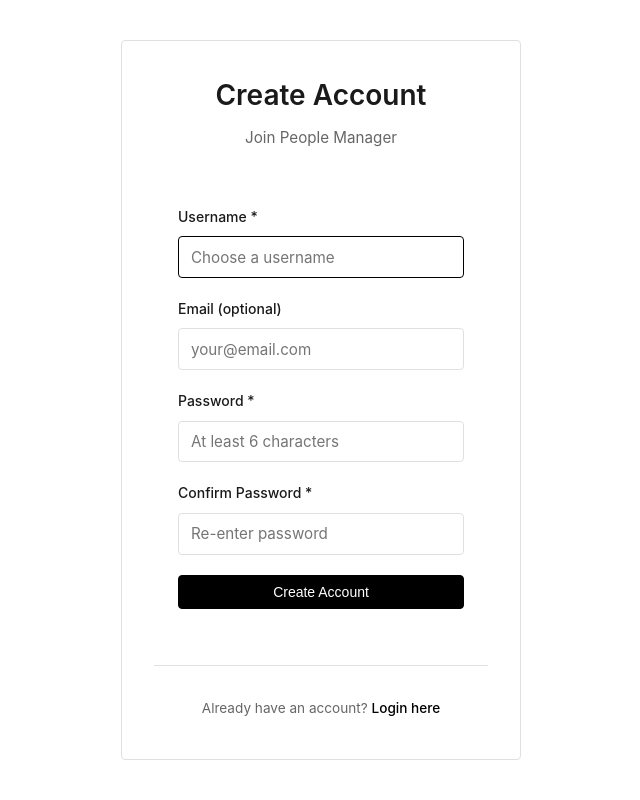
After one commit to fragenabhishek/People-Manager, a Flask app: page /register in a window 1280 px wide. The commit adds this page. Shown: the whole page, without its empty margins (319-959 px from the left). Run offline with Flask 3, Linux system fonts and the light colour scheme.

Commit message:
Add multi-user authentication system with username/password login and data isolation

```diff
--- a/app.py
+++ b/app.py
@@ -13,13 +13,6 @@ bcrypt = Bcrypt(app)
 
 # Secret key for session management
 app.secret_key = os.environ.get('SECRET_KEY', 'dev-secret-key-change-in-production')
-
-# App password (hashed) - Change this password!
-# To set custom password, set APP_PASSWORD environment variable
-# Default password: "admin123" (change this!)
-APP_PASSWORD_HASH = bcrypt.generate_password_hash(
-    os.environ.get('APP_PASSWORD', 'admin123')
-).decode('utf-8')
 
 # Configuration - Use MongoDB if MONGO_URI is set, otherwise use JSON file
 MONGO_URI = os.environ.get('MONGO_URI')
@@ -39,19 +32,81 @@ if USE_MONGODB:
     client = MongoClient(MONGO_URI)
     db = client['people_manager']
     people_collection = db['people']
+    users_collection = db['users']
     print("✓ Connected to MongoDB")
 else:
     # JSON File Setup
     DATA_FILE = 'data.json'
+    USERS_FILE = 'users.json'
+
     if not os.path.exists(DATA_FILE):
         with open(DATA_FILE, 'w') as f:
             json.dump([], f)
+
+    if not os.path.exists(USERS_FILE):
+        with open(USERS_FILE, 'w') as f:
+            json.dump([], f)
+
     print("✓ Using JSON file storage")
 
-def read_data():
-    """Read data from MongoDB or JSON file"""
+def read_users():
+    """Read users from MongoDB or JSON file"""
     if USE_MONGODB:
-        people = list(people_collection.find())
+        users = list(users_collection.find())
+        for user in users:
+            user['_id'] = str(user['_id'])
+        return users
+    else:
+        try:
+            with open(USERS_FILE, 'r') as f:
+                return json.load(f)
+        except:
+            return []
+
+def write_users(users):
+    """Write users to JSON file (MongoDB handles itself)"""
+    if not USE_MONGODB:
+        with open(USERS_FILE, 'w') as f:
+            json.dump(users, f, indent=2)
+
+def get_user_by_username(username):
+    """Get user by username"""
+    if USE_MONGODB:
+        user = users_collection.find_one({'username': username})
+        if user:
+            user['_id'] = str(user['_id'])
+        return user
+    else:
+        users = read_users()
+        return next((u for u in users if u['username'] == username), None)
+
+def create_user(username, password, email=None):
+    """Create a new user"""
+    password_hash = bcrypt.generate_password_hash(password).decode('utf-8')
+
+    new_user = {
+        'id': str(int(datetime.now().timestamp() * 1000)),
+        'username': username,
+        'password_hash': password_hash,
+        'email': email,
+        'created_at': datetime.now().isoformat()
+    }
+
+    if USE_MONGODB:
+        result = users_collection.insert_one(new_user)
+        new_user['_id'] = str(result.inserted_id)
+    else:
+        users = read_users()
+        users.append(new_user)
+        write_users(users)
+
+    return new_user
+
+def read_data(user_id=None):
+    """Read data from MongoDB or JSON file, filtered by user_id if provided"""
+    if USE_MONGODB:
+        query = {'user_id': user_id} if user_id else {}
+        people = list(people_collection.find(query))
         # Convert ObjectId to string for JSON serialization
         for person in people:
             person['_id'] = str(person['_id'])
@@ -61,7 +116,10 @@ def read_data():
     else:
         try:
             with open(DATA_FILE, 'r') as f:
-                return json.load(f)
+                all_people = json.load(f)
+                if user_id:
+                    return [p for p in all_people if p.get('user_id') == user_id]
+                return all_people
         except:
             return []
 
@@ -74,10 +132,11 @@ def write_data(data):
         with open(DATA_FILE, 'w') as f:
             json.dump(data, f, indent=2)
 
-def create_person(data):
+def create_person(data, user_id):
     """Create a new person in MongoDB or JSON"""
     new_person = {
         'id': str(int(datetime.now().timestamp() * 1000)),
+        'user_id': user_id,
         'name': data['name'],
         'details': data.get('details', ''),
         'createdAt': datetime.now().isoformat(),
@@ -148,22 +207,70 @@ def login_required(f):
         return f(*args, **kwargs)
     return decorated_function
 
+@app.route('/register', methods=['GET', 'POST'])
+def register():
+    """User registration"""
+    if request.method == 'POST':
+        username = request.form.get('username', '').strip()
+        password = request.form.get('password', '').strip()
+        confirm_password = request.form.get('confirm_password', '').strip()
+        email = request.form.get('email', '').strip()
+
+        # Validation
+        if not username or not password:
+            return render_template('register.html', error='Username and password are required')
+
+        if len(username) < 3:
+            return render_template('register.html', error='Username must be at least 3 characters')
+
+        if len(password) < 6:
+            return render_template('register.html', error='Password must be at least 6 characters')
+
+        if password != confirm_password:
+            return render_template('register.html', error='Passwords do not match')
+
+        # Check if username already exists
+        if get_user_by_username(username):
+            return render_template('register.html', error='Username already exists')
+
+        # Create user
+        try:
+            create_user(username, password, email)
+            return redirect(url_for('login', registered='true'))
+        except Exception as e:
+            print(f"Error creating user: {str(e)}")
+            return render_template('register.html', error='Failed to create account. Please try again.')
+
+    return render_template('register.html')
+
 @app.route('/login', methods=['GET', 'POST'])
 def login():
     """Login page"""
     if request.method == 'POST':
-        password = request.form.get('password')
-        if bcrypt.check_password_hash(APP_PASSWORD_HASH, password):
+        username = request.form.get('username', '').strip()
+        password = request.form.get('password', '').strip()
+
+        if not username or not password:
+            return render_template('login.html', error='Username and password are required')
+
+        user = get_user_by_username(username)
+
+        if user and bcrypt.check_password_hash(user['password_hash'], password):
             session['logged_in'] = True
+            session['user_id'] = user['id']
+            session['username'] = user['username']
             return redirect(url_for('index'))
         else:
-            return render_template('login.html', error='Invalid password')
-    return render_template('login.html')
+            return render_template('login.html', error='Invalid username or password')
+
+    # Check if just registered
+    registered = request.args.get('registered')
+    return render_template('login.html', registered=registered)
 
 @app.route('/logout')
 def logout():
     """Logout"""
-    session.pop('logged_in', None)
+    session.clear()
     return redirect(url_for('login'))
 
 @app.route('/')
@@ -175,15 +282,17 @@ def index():
 @app.route('/api/people', methods=['GET'])
 @login_required
 def get_people():
-    """Get all people"""
-    people = read_data()
+    """Get all people for the logged-in user"""
+    user_id = session.get('user_id')
+    people = read_data(user_id=user_id)
     return jsonify(people)
 
 @app.route('/api/people/<person_id>', methods=['GET'])
 @login_required
 def get_person(person_id):
     """Get a specific person by ID"""
-    people = read_data()
+    user_id = session.get('user_id')
+    people = read_data(user_id=user_id)
     person = next((p for p in people if p['id'] == person_id), None)
 
     if person:
@@ -193,8 +302,9 @@ def get_person(person_id):
 @app.route('/api/people/search/<query>', methods=['GET'])
 @login_required
 def search_people(query):
-    """Search people by name"""
-    people = read_data()
+    """Search people by name for the logged-in user"""
+    user_id = session.get('user_id')
+    people = read_data(user_id=user_id)
     query_lower = query.lower()
 
     results = [
@@ -208,12 +318,13 @@ def search_people(query):
 @login_required
 def add_person():
     """Add a new person"""
+    user_id = session.get('user_id')
     data = request.get_json()
 
     if not data.get('name'):
         return jsonify({'error': 'Name is required'}), 400
 
-    new_person = create_person(data)
+    new_person = create_person(data, user_id)
     return jsonify(new_person), 201
 
 @app.route('/api/people/<person_id>', methods=['PUT'])
@@ -329,13 +440,14 @@ def central_ask():
     if not gemini_model:
         return jsonify({'error': 'AI feature not configured. Please set GEMINI_API_KEY environment variable.'}), 503
 
+    user_id = session.get('user_id')
     data = request.get_json()
     question = data.get('question', '').strip()
 
     if not question:
         return jsonify({'error': 'Question is required'}), 400
 
-    people = read_data()
+    people = read_data(user_id=user_id)
 
     if not people:
         return jsonify({'error': 'No people in your contacts yet'}), 400
--- a/static/style.css
+++ b/static/style.css
@@ -771,6 +771,26 @@ form {
     font-size: 0.875rem;
 }
 
+.success-message {
+    background: #efe;
+    border: 1px solid #cfc;
+    color: #383;
+    padding: 0.75rem;
+    border-radius: 4px;
+    margin-bottom: 1.5rem;
+    font-size: 0.875rem;
+}
+
+.login-help a {
+    color: var(--accent);
+    text-decoration: none;
+    font-weight: 500;
+}
+
+.login-help a:hover {
+    text-decoration: underline;
+}
+
 .login-help {
     margin-top: 2rem;
     padding-top: 2rem;
--- a/templates/index.html
+++ b/templates/index.html
@@ -15,7 +15,7 @@
             <div class="header-content">
                 <div>
                     <h1>People Manager</h1>
-                    <p class="subtitle">Simple contact management</p>
+                    <p class="subtitle">Welcome, {{ session.username }}</p>
                 </div>
                 <a href="{{ url_for('logout') }}" class="btn btn-secondary btn-logout">Logout</a>
             </div>
--- /dev/null
+++ b/templates/register.html
@@ -0,0 +1,56 @@
+<!DOCTYPE html>
+<html lang="en">
+<head>
+    <meta charset="UTF-8">
+    <meta name="viewport" content="width=device-width, initial-scale=1.0">
+    <title>Register - People Manager</title>
+    <link rel="stylesheet" href="{{ url_for('static', filename='style.css') }}">
+</head>
+<body>
+    <div class="login-container">
+        <div class="login-box">
+            <h1>Create Account</h1>
+            <p class="login-subtitle">Join People Manager</p>
+
+            {% if error %}
+            <div class="error-message">{{ error }}</div>
+            {% endif %}
+
+            <form method="POST" action="{{ url_for('register') }}">
+                <div class="form-group">
+                    <label for="username">Username *</label>
+                    <input type="text" id="username" name="username"
+                           placeholder="Choose a username"
+                           required minlength="3" autofocus>
+                </div>
+
+                <div class="form-group">
+                    <label for="email">Email (optional)</label>
+                    <input type="email" id="email" name="email"
+                           placeholder="your@email.com">
+                </div>
+
+                <div class="form-group">
+                    <label for="password">Password *</label>
+                    <input type="password" id="password" name="password"
+                           placeholder="At least 6 characters"
+                           required minlength="6">
+                </div>
+
+                <div class="form-group">
+                    <label for="confirm_password">Confirm Password *</label>
+                    <input type="password" id="confirm_password" name="confirm_password"
+                           placeholder="Re-enter password"
+                           required minlength="6">
+                </div>
+
+                <button type="submit" class="btn btn-primary btn-block">Create Account</button>
+            </form>
+
+            <div class="login-help">
+                <p>Already have an account? <a href="{{ url_for('login') }}">Login here</a></p>
+            </div>
+        </div>
+    </div>
+</body>
+</html>
```
Also changed, not shown: templates/login.html (+19 -6 lines), 1 other file.
